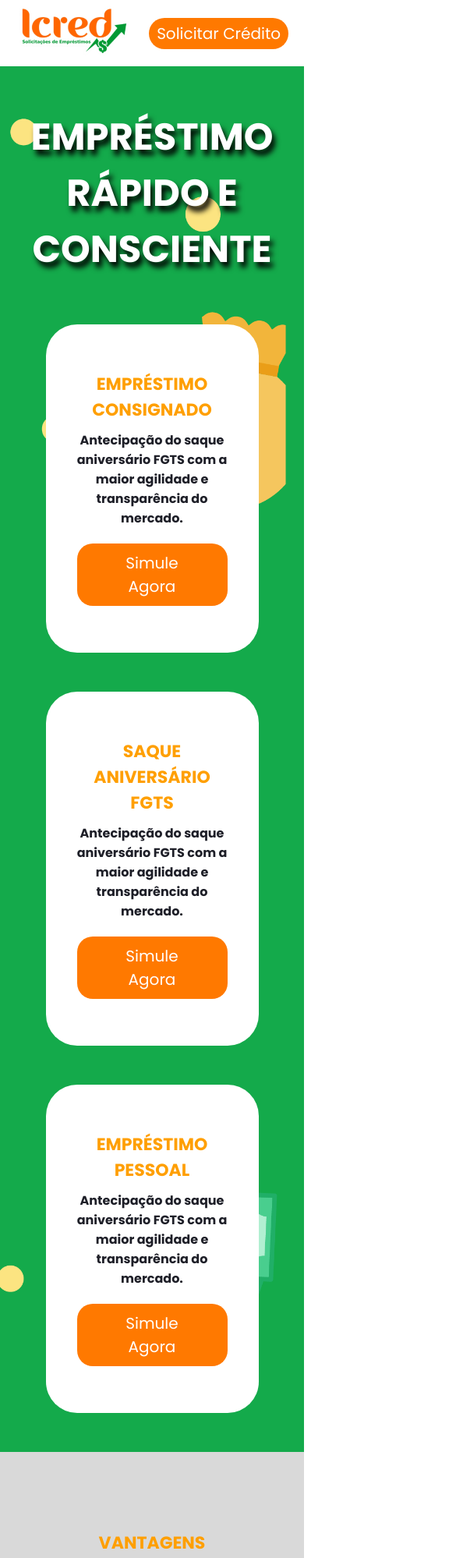
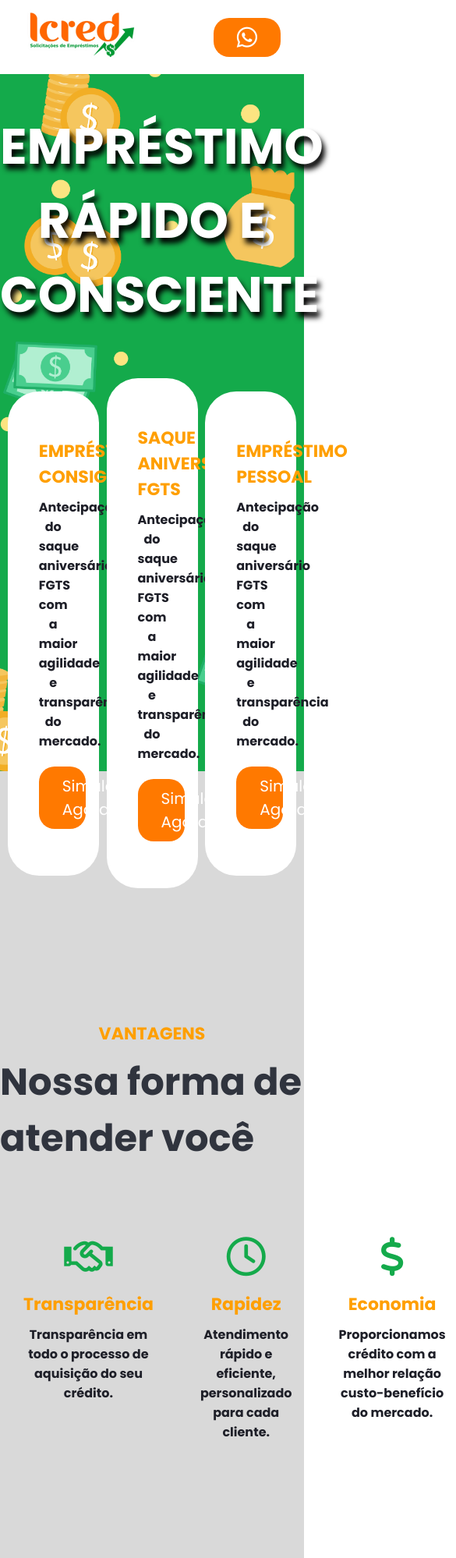
Before and after one commit to IgorPierre/icred-simple-site, a plain HTML site: page index.html in a window 390 px wide. Shown: the top 1998 px of the page at 78% size, 585 px wide, since content can reach past the window. Drawn offline with Linux system fonts and the light colour scheme.

Commit message:
add the header media queries

```diff
--- a/index.html
+++ b/index.html
@@ -19,7 +19,10 @@
 <body>
     <header class="header">
         <img src="/assets/images/logo-image.png" alt="logo da icred" class="logo-img">
-        <button class="btn btn-header">Solicitar Crédito</button>
+
+        <button class="btn btn-header">Solicitar Crédito <i class="icon-whatsapp fa-brands fa-whatsapp"></i></button>
+        <button class="btn btn-header btn-header-mobile"><i class="icon-whatsapp fa-brands fa-whatsapp"></i></button>
+
     </header>
 
     <section class="banner-section">
--- a/styles/index.css
+++ b/styles/index.css
@@ -33,6 +33,10 @@
     cursor: pointer;
 }
 
+.icon-whatsapp {
+    margin-left: 10px;
+}
+
 .btn {
     background-color: var(--orange);
     color: #FFF;
@@ -50,6 +54,10 @@
 .btn-header:hover {
     background-color: var(--light-orange);
     border: 2px solid var(--light-orange);
+}
+
+.btn-header-mobile {
+    display: none;
 }
 
 .banner-section {
@@ -249,62 +257,20 @@
 }
 
 @media (max-width: 980px) {
-
     .header {
-        padding: 5px 20px;
-    }
-
-    .title {
-        font-size: 3rem;
-    }
-
-    .cards-banner {
-        flex-direction: column;
-    }
-
-    .card {
-        width: 70%;
-        margin: 0px;
-        margin-bottom: 50px;
-    }
-
-    .vantages-section {
-        padding: 100px 20px;
-        text-align: center;
-    }
-
-    .topics-container {
-        flex-direction: column;
-        align-items: center;
-    }
-
-    .topic {
-        width: 80%;
-    }
-
-    .testimonials-section {
-        padding: 50px 0;
-    }
-
-    .testimonials-container {
-        flex-direction: column;
-        align-items: center;
-    }
-
-    .testimonial-card {
-        margin-bottom: 60px;
-        width: 80%;
-    }
-
-    .bank-img {
-        width: 20%;
-    }
-
-    .footer {
-        flex-direction: column;
+        padding: 10px 30px;
     }
 
     .btn-header {
-        padding: 5px 10px;
+        display: none;
+    }
+
+    .btn-header-mobile {
+        display: flex;
+    }
+
+    .icon-whatsapp {
+        font-size: 30px;
+        margin: 0;
     }
 }
```
